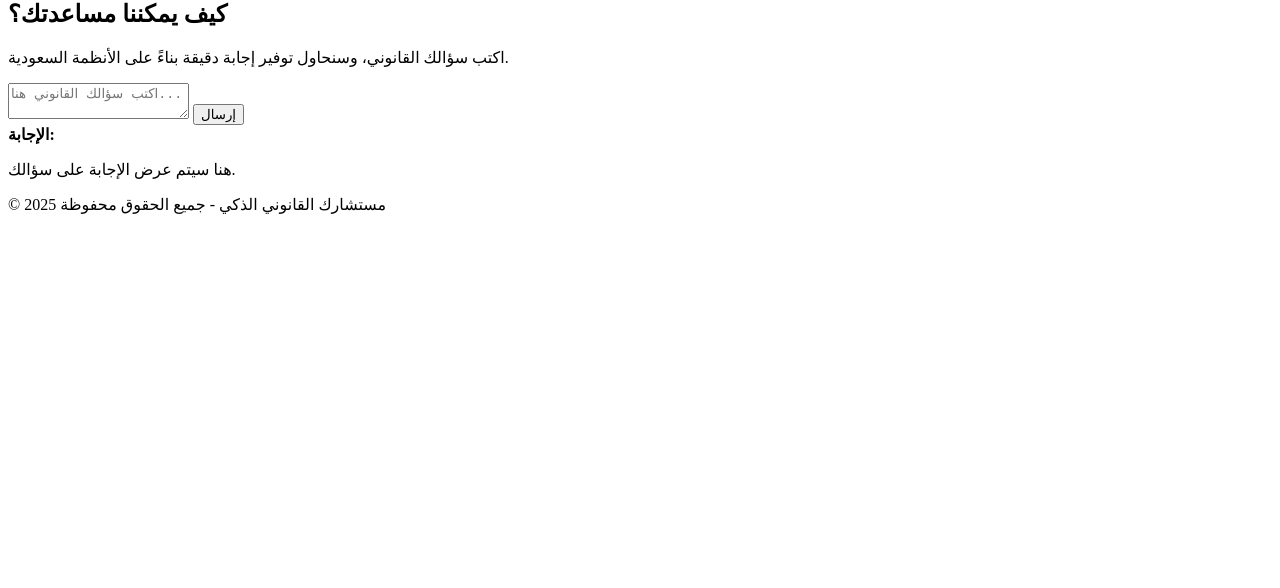
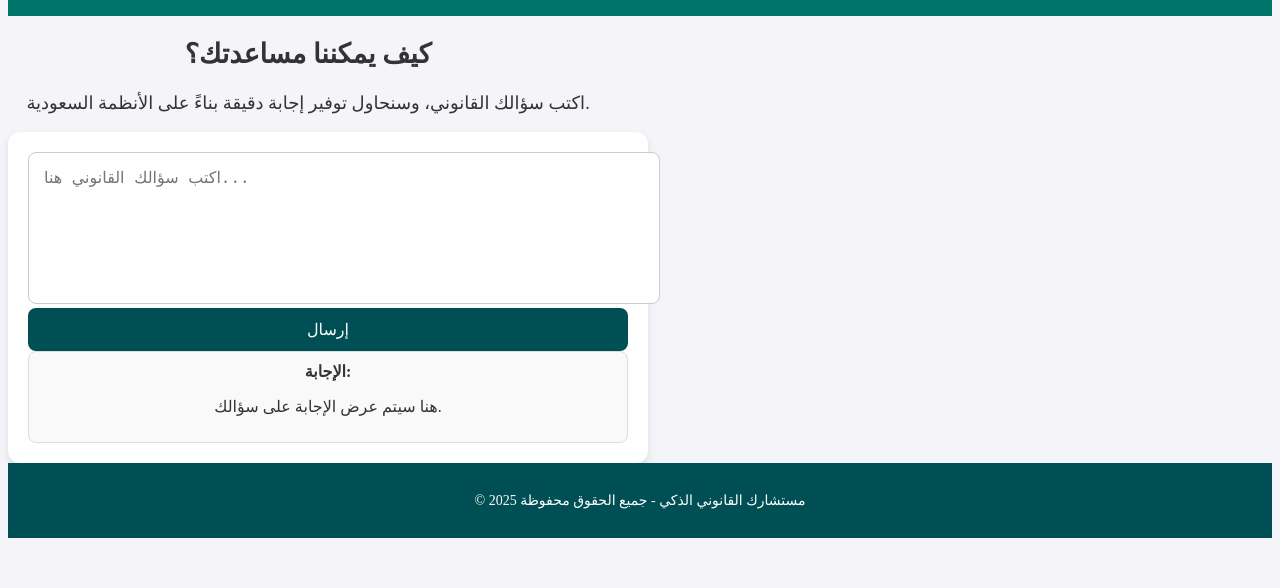
Before and after one commit to saudi-legal-ai/saudi-law-ai, a plain HTML site: page index.html in a window 1280 px wide. Shown: the part 212-800 px from the top of the page. Drawn offline with Linux system fonts and the light colour scheme.

Commit message:
index.html

```diff
--- a/index.html
+++ b/index.html
@@ -6,7 +6,7 @@
     <meta charset="UTF-8">
     <meta name="viewport" content="width=device-width, initial-scale=1.0">
     <title>مستشارك القانوني الذكي</title>
-    <link rel="nofollow" href=''>
+    <link rel="stylesheet" href='style.css'>
 </head>
 <body>
 
```
